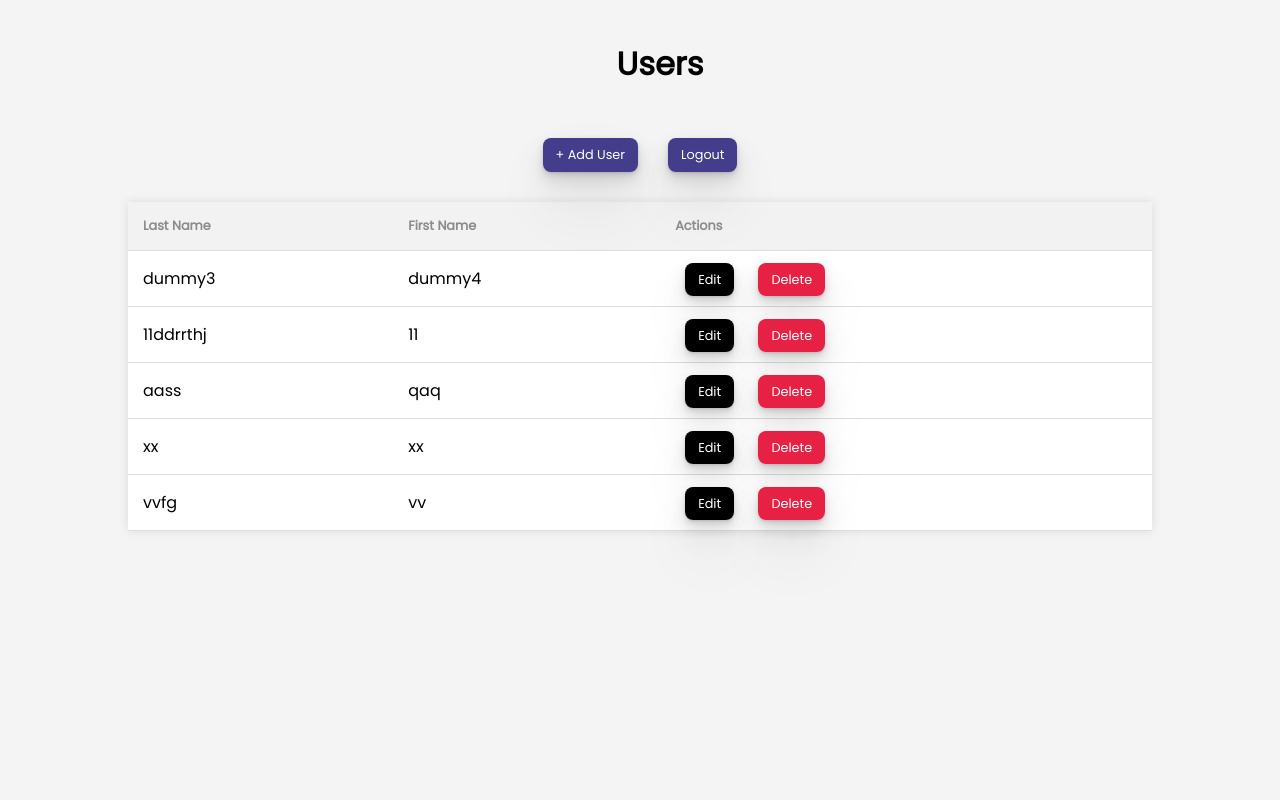
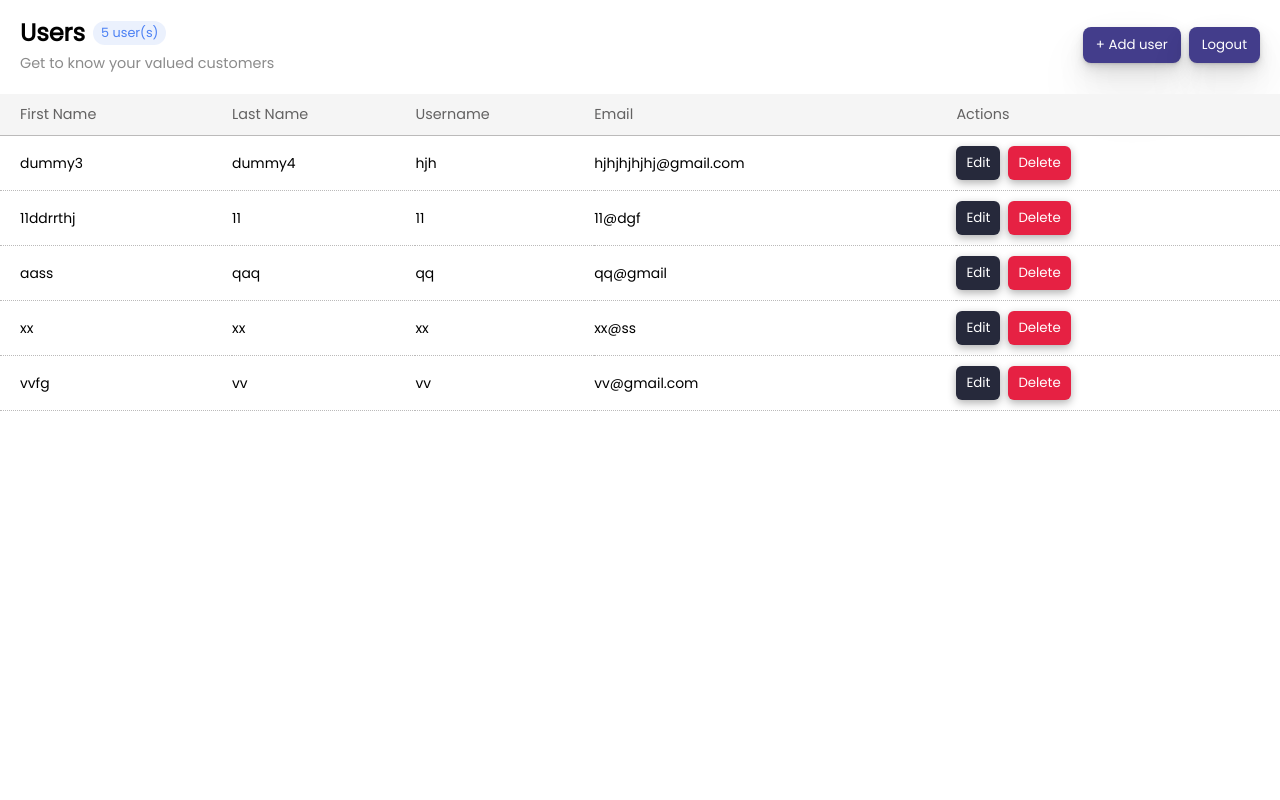
Before and after one commit to Arnie-Tricia/EMSYSTEM, a PHP site: page /user/index.php in a window 1280 px wide. Run offline with PHP 8.4, Linux system fonts and the light colour scheme; a user stored in the database is signed in; data comes from the database, SQL or seed files in the repository.

Commit message:
styling updated

```diff
--- a/employee/list-style.css
+++ b/employee/list-style.css
@@ -20,6 +20,7 @@ body {
   width: 100%;
 }
 
+h1,
 h2,
 h3,
 p {
@@ -38,7 +39,7 @@ main {
   width: 100%;
   max-width: 1440px;
   margin: auto;
-  padding: 20px 0;
+  padding: 15px 0;
 }
 
 button {
@@ -84,7 +85,7 @@ button:active {
   gap: 8px;
 }
 
-.top-right > button {
+.top-right button {
   color: #fff;
   background-color: #433d8b;
   border: none;
@@ -95,7 +96,7 @@ button:active {
     rgba(0, 0, 0, 0.07) 0px 16px 32px, rgba(0, 0, 0, 0.07) 0px 32px 64px;
 }
 
-.top-right > button:hover {
+.top-right button:hover {
   background-color: #343085;
 }
 
@@ -113,21 +114,31 @@ button:active {
 .bottom-section > table thead {
   text-align: left;
   color: #636262;
-  background-color: #f6f6f6;
+  background-color: #f5f5f5;
 }
 
 .bottom-section > table th {
   font-weight: 400;
   font-size: 0.9rem;
   padding: 10px 0px;
+  border-bottom: 1px solid #bbbaba;
+}
+
+.bottom-section > table tbody {
+  font-weight: 400;
+  font-size: 0.87rem;
 }
 
 .bottom-section > table tbody tr {
   border-bottom: 1px dotted #bbbaba;
 }
 
+.bottom-section > table tbody tr:hover {
+  background-color: #f8f8f8;
+}
+
 .bottom-section > table tbody tr td {
-  padding: 12px 0;
+  padding: 10px 0;
 }
 
 .action-btn-container {
@@ -291,7 +302,6 @@ button:active {
   padding: 4.5px 0;
 }
 
-
 #add-modal {
   background-color: #fff;
 }
--- a/employee/list.php
+++ b/employee/list.php
@@ -67,7 +67,7 @@ generateData();
         <section class="top-section">
             <div class="top-left">
                 <div class="title-top-left">
-                    <h2>Employees</h2>
+                    <h1>Employees</h1>
                     <span>
                         <p><?= $empNum ?> employee(s)</p>
                     </span>
--- a/employee/logout.php
+++ b/employee/logout.php
@@ -6,4 +6,3 @@ session_destroy();
 
 header('Location: ../index.php');
 exit();
-?>
--- a/user/index.php
+++ b/user/index.php
@@ -13,38 +13,73 @@ $result = $conn->query("SELECT * FROM users");
 
 <!DOCTYPE html>
 <html lang="en">
+
 <head>
     <meta charset="UTF-8">
+    <meta name="viewport" content="width=device-width, initial-scale=1.0">
     <title>Users</title>
-    <link rel="stylesheet" href="style.css">
+    <link rel="stylesheet" href="../employee/list-style.css">
 </head>
+
 <body>
+    <main>
+        <section class="top-section">
+            <div class="top-left">
+                <div class="title-top-left">
                     <h1>Users</h1>
-    <div class="buttons">
-        <a href="add_user.php">+ Add User</a>
-        <a href="logout.php">Logout</a>
+                    <span>
+                        <p><?= $result->num_rows ?> user(s)</p>
+                    </span>
                 </div>
-
+                <p>Get to know your valued customers</p>
+            </div>
+            <div class="top-right">
+                <a href="./add_user.php"><button type="button">+ Add user</button></a>
+                <a href="./logout.php"><button type="button">Logout</button></a>
+            </div>
+        </section>
+        <section class="bottom-section">
             <table>
-        <tr>
+                <thead>
+                    <tr class="tbl-row">
+                        <th>First Name</th>
                         <th>Last Name</th>
-            <th>First Name</th>
+                        <th>Username</th>
+                        <th>Email</th>
                         <th>Actions</th>
                     </tr>
-        <?php while($row = $result->fetch_assoc()): ?>
-        <tr>
+                </thead>
+                <tbody>
+                    <?php while ($row = $result->fetch_assoc()): ?>
+                        <tr class="tbl-row">
                             <td><?php echo $row['firstname']; ?></td>
                             <td><?php echo $row['lastname']; ?></td>
+                            <td><?php echo $row['username']; ?></td>
+                            <td><?php echo $row['email']; ?></td>
                             <td>
-                <a href="edit_user.php?id=<?php echo $row['id']; ?>" class="edit-button">Edit</a>
-                <a href="delete_user.php?id=<?php echo $row['id']; ?>" class="delete-button">Delete</a>
+                                <div class="action-btn-container">
+                                    <a href="edit_user.php?id=<?php echo $row['id']; ?>"><button type="button"
+                                            class="action-btns btn-edit">Edit</button></a>
+                                    <a href="delete_user.php?id=<?php echo $row['id']; ?>"><button type="button"
+                                            class="action-btns btn-delete">Delete</button></a>
+                                </div>
                             </td>
                         </tr>
                     <?php endwhile; ?>
+                </tbody>
             </table>
+        </section>
+    </main>
+    <script>
+        document.addEventListener("DOMContentLoaded", () => {
+            const tableRow = document.querySelectorAll(".tbl-row");
 
-
+            tableRow.forEach(element => {
+                element.firstElementChild.style.paddingLeft = "20px";
+                element.lastElementChild.style.paddingRight = "20px";
+            });
+        });
+    </script>
 </body>
 
-
 </html>
--- a/user/style.css
+++ b/user/style.css
@@ -5,6 +5,12 @@
 *::after {
   font-family: "Poppins", Arial, Helvetica, sans-serif;
   box-sizing: border-box;
+}
+
+:root {
+    width: 100%;
+    margin: 0;
+    padding: 0;
 }
 
 body {
@@ -19,11 +25,6 @@ h1 {
     display: flex;
     flex-direction: column;
     gap: 8px;
-    height: 100%;
-    width: 100%;
-    max-width: 1440px;
-    margin: 20px;
-    padding: 20px 0;
     text-align: center;
 }
 
```
Also changed, not shown: user/index-old.php (added, +52 -0 lines). Lines whose indentation alone changed are shown as unchanged.
